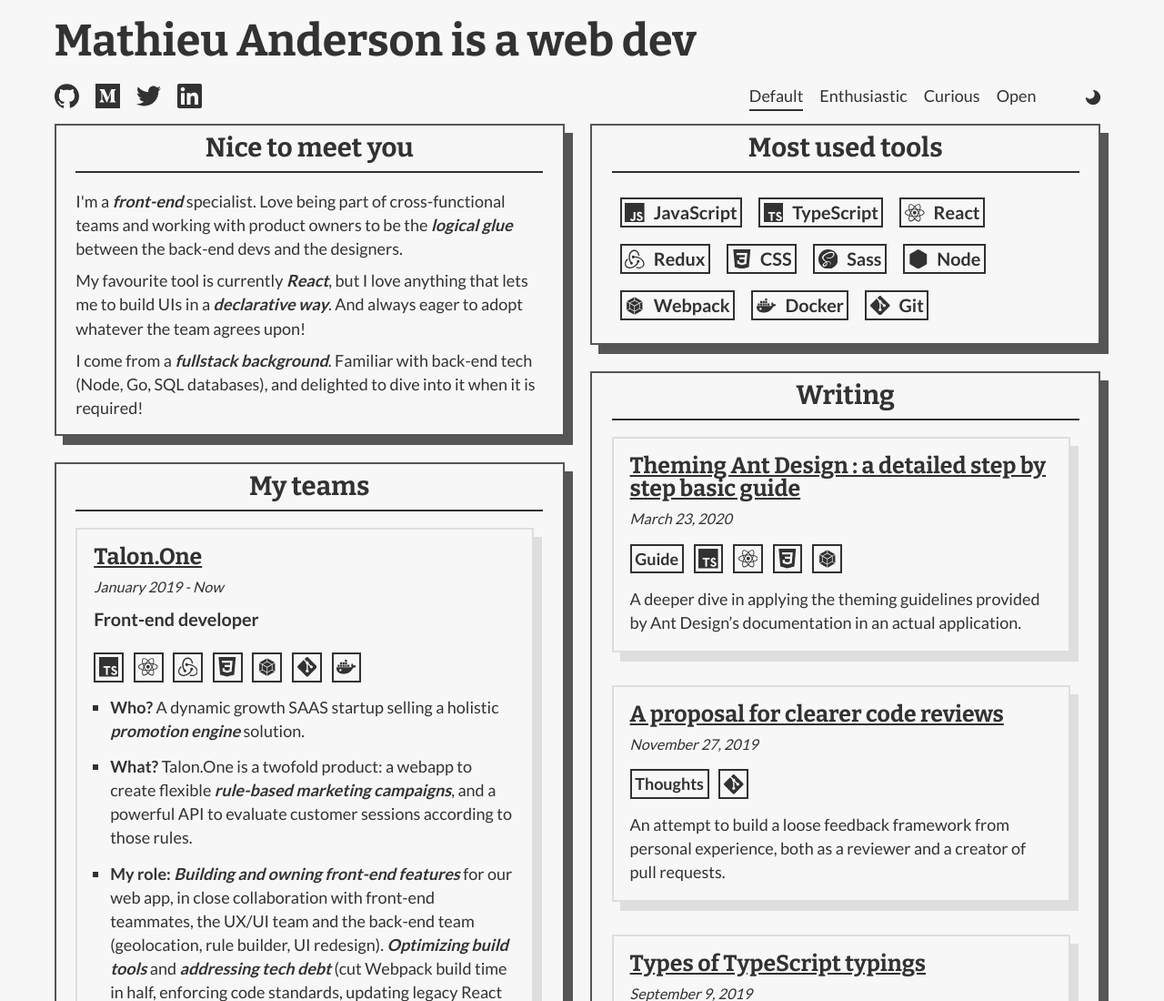
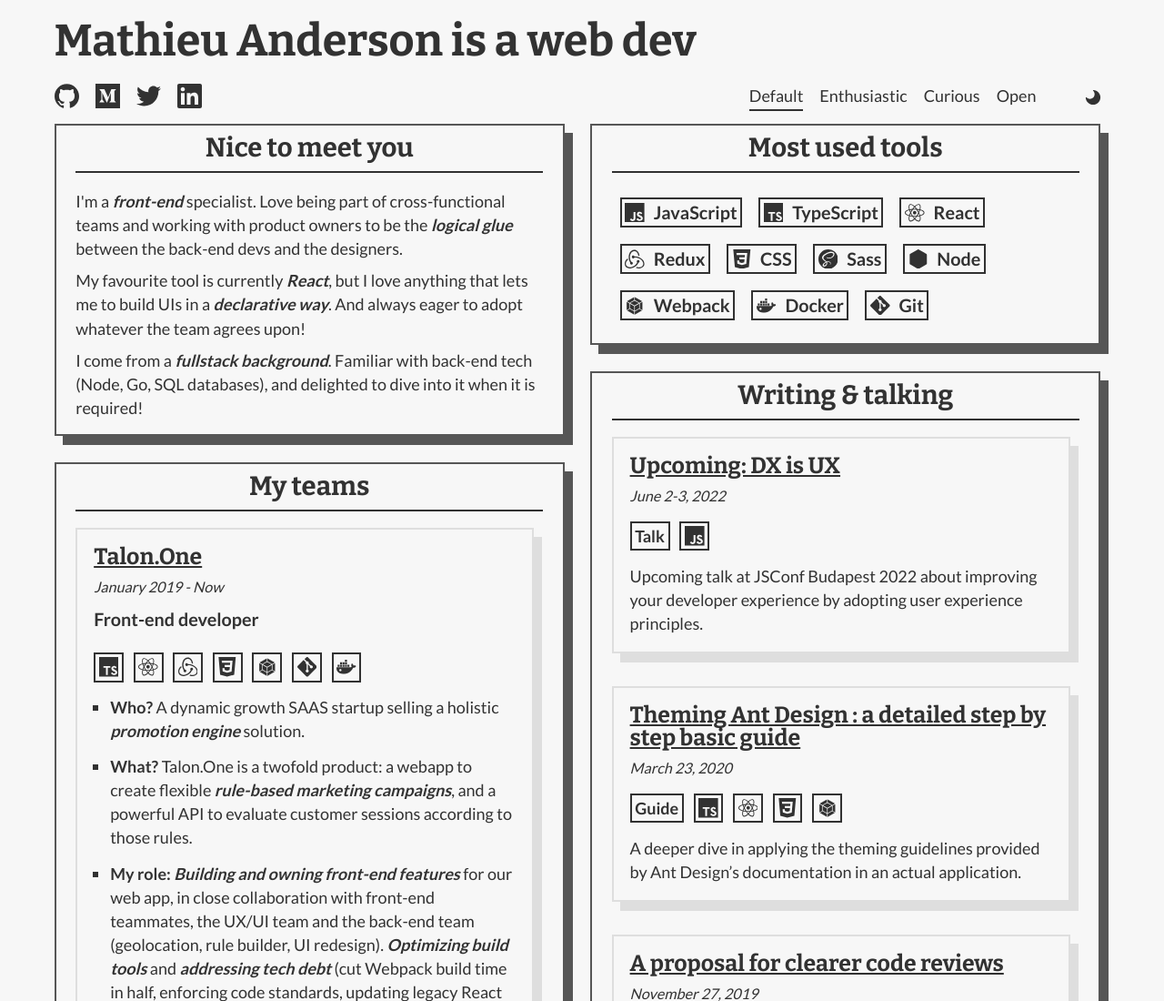
Before and after one commit to mathieu-anderson/gatsby-personal-website, a Gatsby site: page / in a window 1280 px wide. Shown: the top 1100 px of the page at 91% size. Built offline with nearby package versions, Linux system fonts and the light colour scheme; Gatsby itself is replaced by a stand-in of ours.

Commit message:
Add box for JSConf talk

```diff
--- a/src/components/BoxProjects.js
+++ b/src/components/BoxProjects.js
@@ -28,7 +28,7 @@
 
 const initialMood = {
   moodClassName: "",
-  moodText: "Writing",
+  moodText: "Writing & talking",
 }
 
 export const ThemingArticle = (
@@ -102,6 +102,20 @@
     specific locale, and how to make it all easy with React’s context API.
   </MiniBoxProject>
 )
+export const DxIsUxArticle = (
+  <MiniBoxProject
+    project={{
+      name: "Upcoming: DX is UX",
+      type: "Talk",
+      date: "June 2-3, 2022",
+      link: "https://jsconfbp.com/speakers/mathieu-anderson/",
+    }}
+    techList={[{ name: "JavaScript", icon: <JavaScriptIcon /> }]}
+  >
+    Upcoming talk at JSConf Budapest 2022 about improving your developer
+    experience by adopting user experience principles.
+  </MiniBoxProject>
+)
 
 const BoxProjects = () => {
   const { mood } = React.useContext(MoodContext)
@@ -113,6 +127,7 @@
       moods={moods}
       currentMood={mood}
     >
+      {DxIsUxArticle}
       {ThemingArticle}
       {ReviewArticle}
       {TypesArticle}
```
